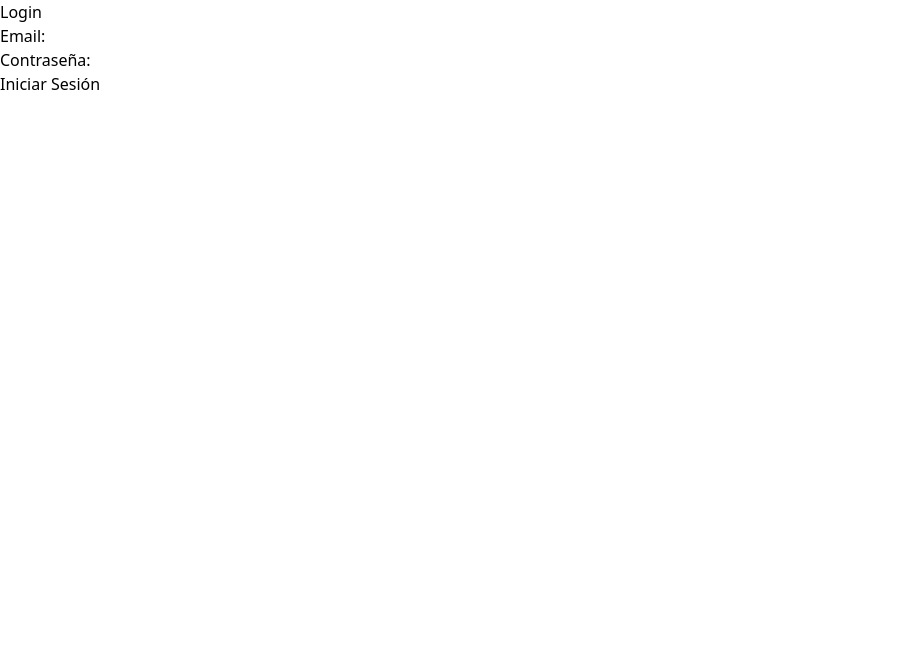
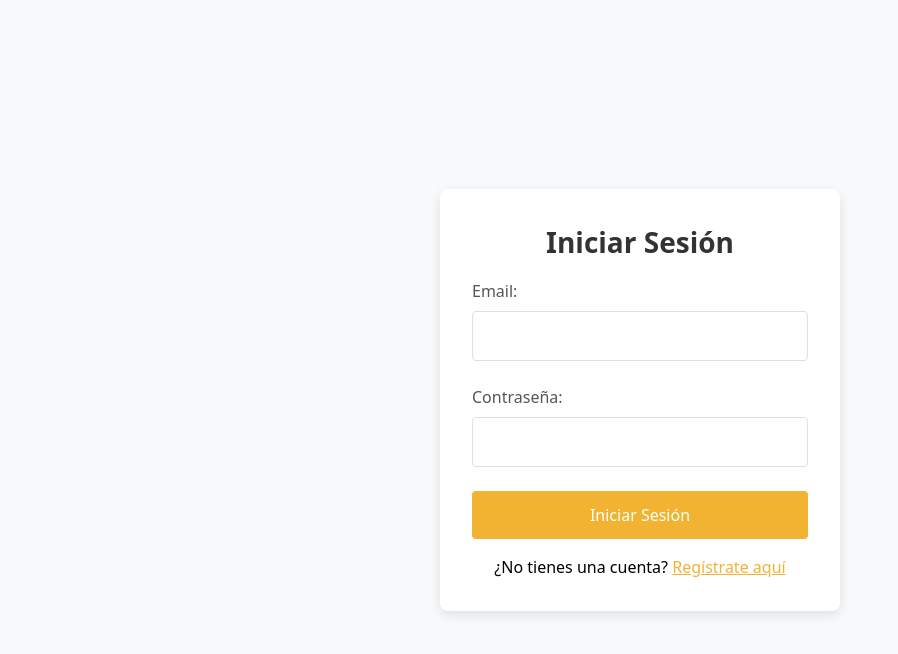
Before and after one commit to diegogodinezr/EstateIQ_Web, a React (Vite) app: page /login in a window 1280 px wide. Shown: the top 654 px of the page, without its empty margins (0-898 px from the left). Built offline with nearby package versions, Linux system fonts and the light colour scheme.

Commit message:
login completo

```diff
--- /dev/null
+++ b/src/components/Login.module.css
@@ -0,0 +1,92 @@
+.loginContainer {
+    display: flex;
+    justify-content: center;
+    align-items: center;
+    height: 100vh;
+    background-color: #f8f9fa; /* Color de fondo neutro */
+  }
+
+  .formWrapper {
+    background-color: white;
+    padding: 2rem;
+    border-radius: 8px;
+    box-shadow: 0 4px 12px rgba(0, 0, 0, 0.1);
+    width: 100%;
+    max-width: 400px;
+  }
+
+  .title {
+    font-size: 1.75rem;
+    margin-bottom: 1rem;
+    text-align: center;
+    font-weight: bold;
+    color: #333; /* Color del texto para mantener consistencia */
+  }
+
+  .errorMessage {
+    color: red;
+    text-align: center;
+    margin-bottom: 1rem;
+  }
+
+  .form {
+    display: flex;
+    flex-direction: column;
+  }
+
+  .inputGroup {
+    margin-bottom: 1.5rem;
+  }
+
+  .label {
+    display: block;
+    margin-bottom: 0.5rem;
+    font-size: 1rem;
+    color: #555; /* Color más suave para las etiquetas */
+  }
+
+  .inputField {
+    width: 100%;
+    padding: 0.75rem;
+    font-size: 1rem;
+    border: 1px solid #e0e0e0;
+    border-radius: 4px;
+    transition: all 0.3s ease;
+  }
+
+  .inputField:focus {
+    outline: none;
+    border-color: #f2b333; /* Color de foco adaptado al proyecto */
+    box-shadow: 0 0 3px rgba(242, 179, 51, 0.25);
+  }
+
+  .loginButton {
+    padding: 0.75rem;
+    font-size: 1rem;
+    background-color: #f2b333; /* Color del proyecto */
+    color: white;
+    border: none;
+    border-radius: 4px;
+    cursor: pointer;
+    transition: background-color 0.3s ease;
+  }
+
+  .loginButton:hover {
+    background-color: #d49a2b; /* Efecto hover con un tono más oscuro */
+  }
+
+  .registerLink {
+    text-align: center;
+    margin-top: 1rem;
+    font-size: 1rem;
+  }
+
+  .link {
+    color: #f2b333; /* Adaptado al color del proyecto */
+    cursor: pointer;
+    text-decoration: underline;
+  }
+
+  .link:hover {
+    color: #d49a2b; /* Color hover para mantener consistencia */
+  }
--- a/src/components/Login.tsx
+++ b/src/components/Login.tsx
@@ -1,6 +1,7 @@
 import React, { useState } from 'react';
 import { loginUser } from '../api/property';
 import { useNavigate } from 'react-router-dom';
+import styles from './Login.module.css'; // Importa los estilos CSS
 
 const Login = () => {
   const [email, setEmail] = useState('');
@@ -26,30 +27,40 @@ const Login = () => {
   };
 
   return (
-    <div>
-      <h2>Login</h2>
-      {error && <p style={{ color: 'red' }}>{error}</p>}
-      <form onSubmit={handleSubmit}>
-        <div>
-          <label>Email:</label>
+    <div className={styles.loginContainer}>
+      <div className={styles.formWrapper}>
+        <h2 className={styles.title}>Iniciar Sesión</h2>
+        {error && <p className={styles.errorMessage}>{error}</p>}
+        <form onSubmit={handleSubmit} className={styles.form}>
+          <div className={styles.inputGroup}>
+            <label className={styles.label}>Email:</label>
             <input
+              className={styles.inputField}
               type="email"
               value={email}
               onChange={(e) => setEmail(e.target.value)}
               required
             />
           </div>
-        <div>
-          <label>Contraseña:</label>
+          <div className={styles.inputGroup}>
+            <label className={styles.label}>Contraseña:</label>
             <input
+              className={styles.inputField}
               type="password"
               value={password}
               onChange={(e) => setPassword(e.target.value)}
               required
             />
           </div>
-        <button type="submit">Iniciar Sesión</button>
+          <button type="submit" className={styles.loginButton}>Iniciar Sesión</button>
         </form>
+        <p className={styles.registerLink}>
+          ¿No tienes una cuenta?{' '}
+          <span onClick={() => navigate('/register')} className={styles.link}>
+            Regístrate aquí
+          </span>
+        </p>
+      </div>
     </div>
   );
 };
```
Lines whose indentation alone changed are shown as unchanged.
